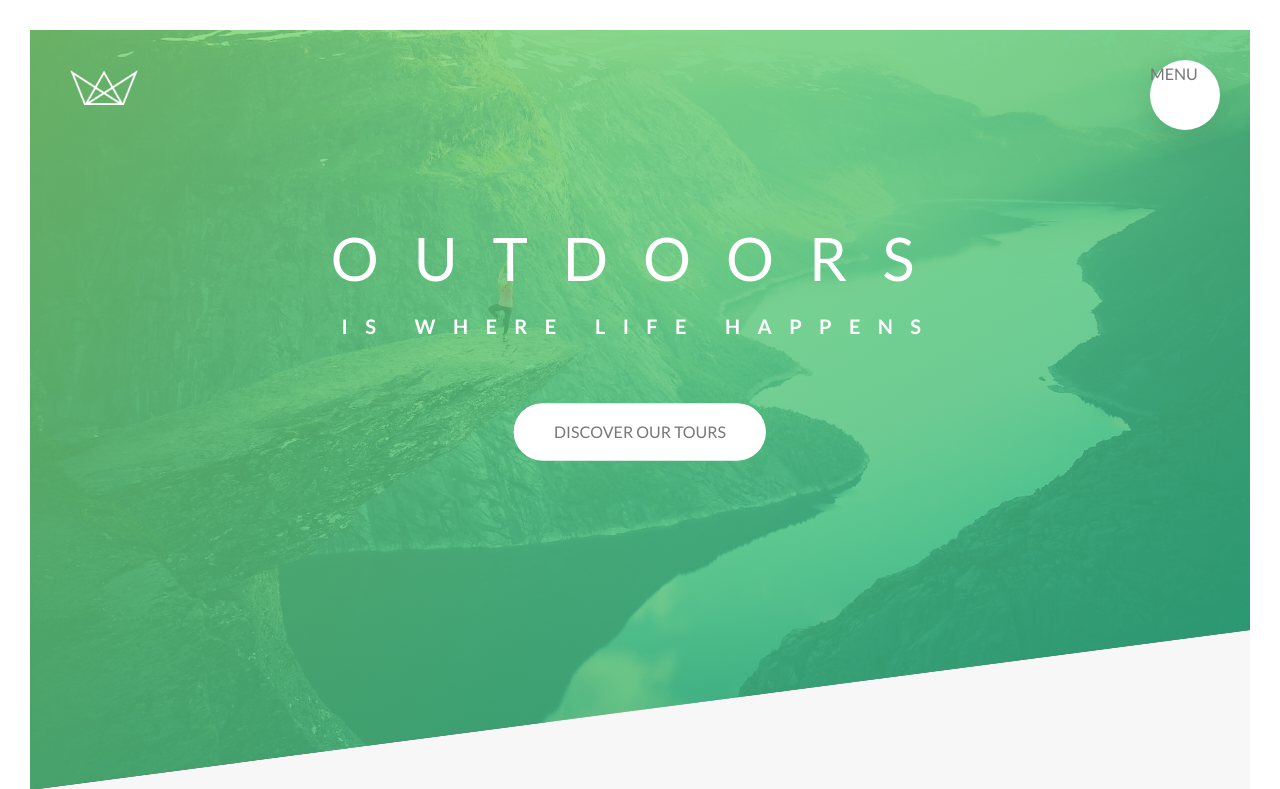
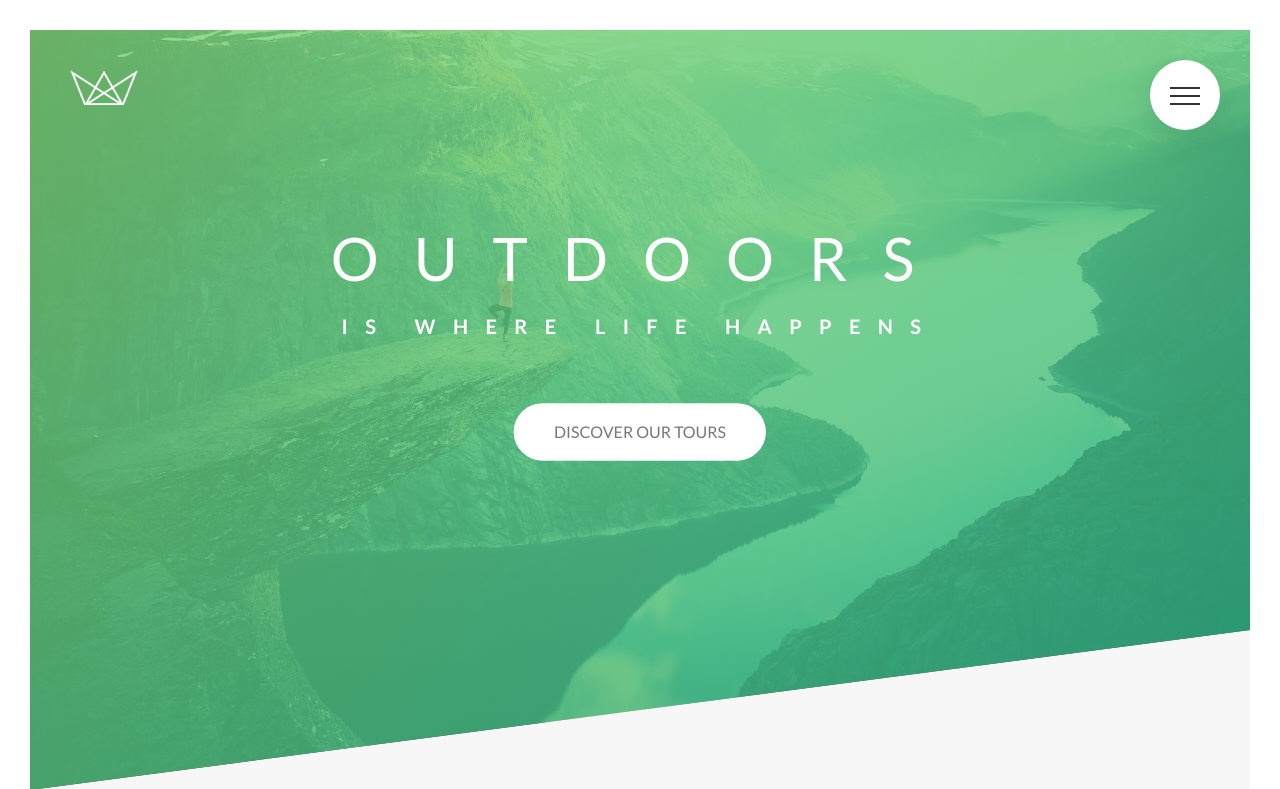
Before and after one commit to Tyler-Pritchard/SASS-template, a PHP site: page / in a window 1280 px wide. Shown: the top 789 px of the page. Run offline with PHP 8.4, Linux system fonts and the light colour scheme.

Commit message:
button icon functioning

```diff
--- a/css/style.css
+++ b/css/style.css
@@ -557,7 +557,9 @@ body {
   right: 6rem;
   border-radius: 50%;
   z-index: 2000;
-  box-shadow: 0 1rem 3rem rgba(0, 0, 0, 0.1); }
+  box-shadow: 0 1rem 3rem rgba(0, 0, 0, 0.1);
+  text-align: center;
+  cursor: pointer; }
 
 .navigation__background {
   height: 6rem;
@@ -619,6 +621,41 @@ body {
   opacity: 1;
   width: 100%; }
 
+.navigation__icon {
+  position: relative;
+  margin-top: 3.5rem; }
+  .navigation__icon, .navigation__icon::before, .navigation__icon::after {
+    width: 3rem;
+    height: 2px;
+    background-color: #333;
+    display: inline-block; }
+  .navigation__icon::before, .navigation__icon::after {
+    content: "";
+    position: absolute;
+    left: 0;
+    transition: all .2s; }
+  .navigation__icon::before {
+    top: -.8rem; }
+  .navigation__icon::after {
+    top: .8rem; }
+
+.navigation__button:hover .navigation__icon::before {
+  top: -1rem; }
+
+.navigation__button:hover .navigation__icon::after {
+  top: 1rem; }
+
+.navigation__checkbox:checked + .navigation__button .navigation__icon {
+  background-color: transparent; }
+
+.navigation__checkbox:checked + .navigation__button .navigation__icon::before {
+  transform: rotate(45deg);
+  top: 0; }
+
+.navigation__checkbox:checked + .navigation__button .navigation__icon::after {
+  transform: rotate(-45deg);
+  top: 0; }
+
 .section-about {
   background-color: #f7f7f7;
   padding: 25rem 0;
--- a/index.html
+++ b/index.html
@@ -20,7 +20,11 @@
     <div class="navigation">
         <input type="checkbox" class="navigation__checkbox" id="navi-toggle">
 
-        <label for="navi-toggle" class="navigation__button">MENU</label>
+        <label for="navi-toggle" class="navigation__button">
+            <span class="navigation__icon">
+                &nbsp;
+            </span>
+        </label>
 
         <div class="navigation__background">&nbsp;</div>
 
--- a/sass/layout/_navigation.scss
+++ b/sass/layout/_navigation.scss
@@ -13,6 +13,8 @@
     border-radius: 50%;
     z-index: 2000;
     box-shadow: 0 1rem 3rem rgba($color-black, 0.1);
+    text-align: center;
+    cursor: pointer;
   }
 
   &__background {
@@ -96,4 +98,58 @@
     opacity: 1;
     width: 100%;
   }
+
+  &__icon {
+    position: relative;
+    margin-top: 3.5rem;
+
+    &,
+    &::before,
+    &::after {
+      width: 3rem;
+      height: 2px;
+      background-color: $color-grey-dark-3;
+      display: inline-block;
+    }
+
+    &::before,
+    &::after {
+      content: "";
+      position: absolute;
+      left: 0;
+      transition: all .2s;
+    }
+
+    &::before {
+      top: -.8rem;
+    }
+
+    &::after {
+      top: .8rem;
+    }
+
+  }
+
+  &__button:hover &__icon::before {
+    top: -1rem;
+  }
+
+  &__button:hover &__icon::after {
+    top: 1rem;
+  }
+
+  &__checkbox:checked+&__button &__icon {
+    background-color: transparent;
+  }
+
+  &__checkbox:checked+&__button &__icon::before {
+    transform: rotate(45deg);
+    top: 0;
+  }
+
+  &__checkbox:checked+&__button &__icon::after {
+    transform: rotate(-45deg);
+    top: 0;
+  }
+
 }
```
